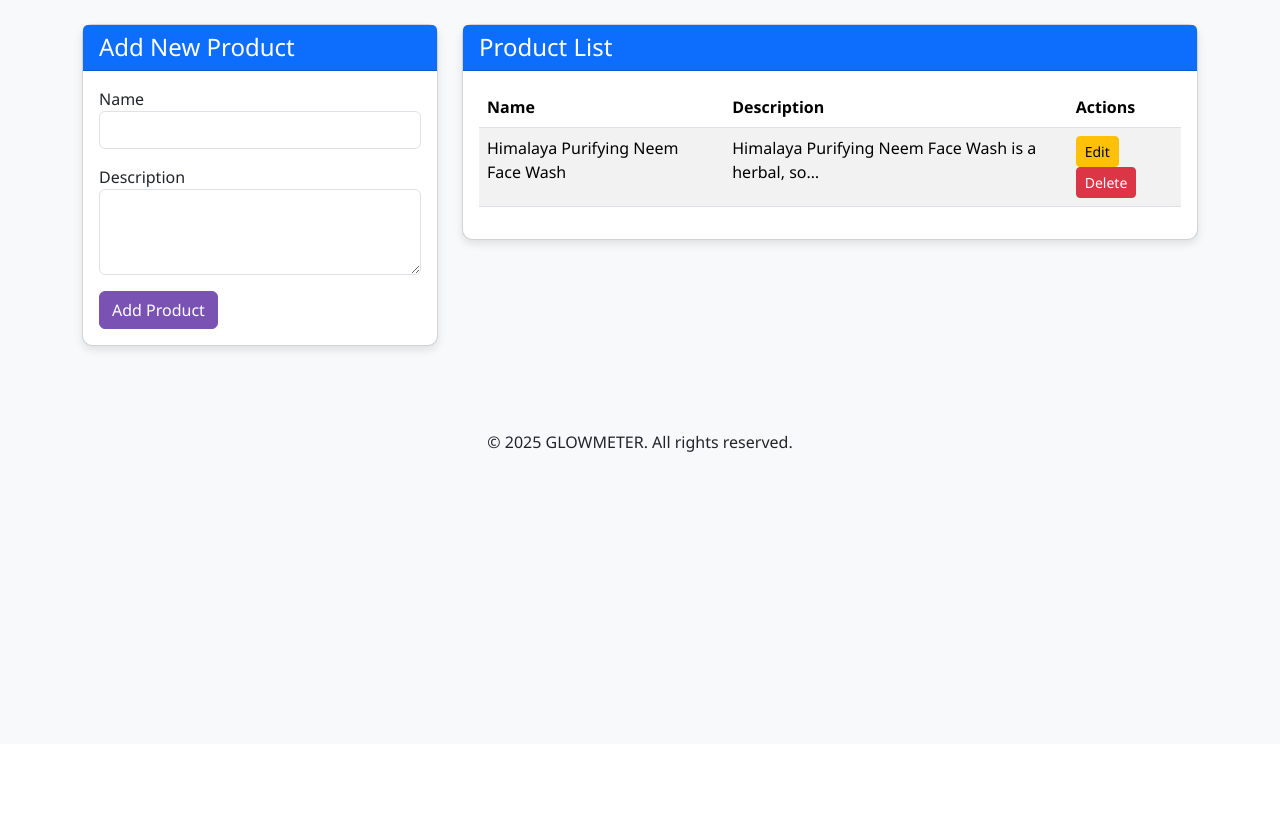
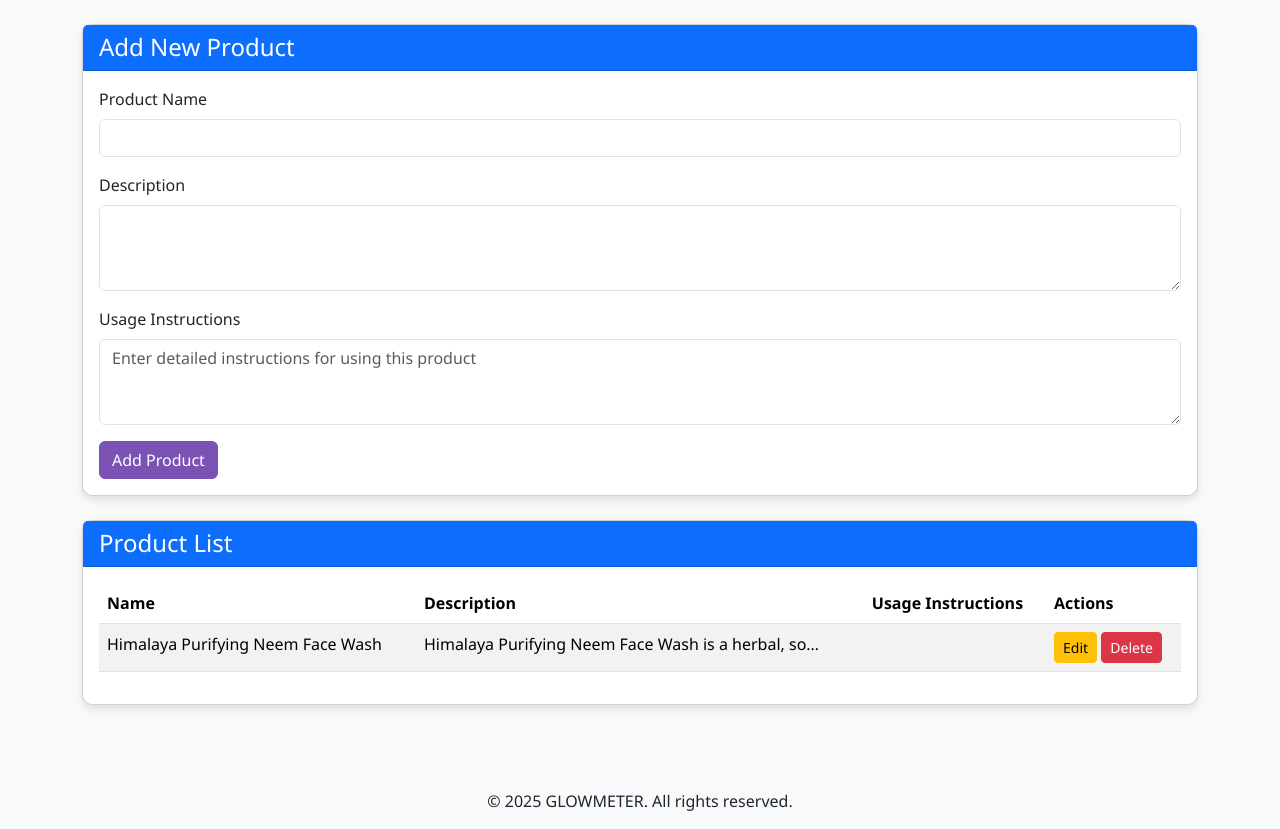
Before and after one commit to TreesaKuriakose/Dr.Skin, a Django app: page /manage-products/ in a window 1280 px wide. Shown: the part 56-885 px from the top of the page. Before the commit the page ends 508 px from the top, so only its background shows below. Run offline with Django 5.2, Linux system fonts and the light colour scheme; a user stored in the database is signed in; data comes from the database, SQL or seed files in the repository; both versions use the stored data as it was after the commit.

Commit message:
third commit

```diff
--- a/glowmeter_app/views.py
+++ b/glowmeter_app/views.py
@@ -456,10 +456,10 @@ def view_prescriptions(request):
     user = request.user
 
     if user.is_doctor:
-        prescriptions = Prescription.objects.filter(doctor=user.doctor_profile)
+        prescriptions = Prescription.objects.filter(doctor=user.doctor_profile).select_related('doctor', 'patient').prefetch_related('prescriptionitem_set', 'prescriptionitem_set__product')
         template = 'doctor_prescriptions.html'
     else:
-        prescriptions = Prescription.objects.filter(patient=user)
+        prescriptions = Prescription.objects.filter(patient=user).select_related('doctor').prefetch_related('prescriptionitem_set', 'prescriptionitem_set__product')
         template = 'user_prescriptions.html'
 
     return render(request, template, {'prescriptions': prescriptions})
@@ -486,10 +486,11 @@ class ProductForm(forms.ModelForm):
     """Form for adding/editing products"""
     class Meta:
         model = Product
-        fields = ('name', 'description')
+        fields = ('name', 'description', 'usage_instructions')
         widgets = {
             'name': forms.TextInput(attrs={'class': 'form-control'}),
             'description': forms.Textarea(attrs={'class': 'form-control', 'rows': 3}),
+            'usage_instructions': forms.Textarea(attrs={'class': 'form-control', 'rows': 3, 'placeholder': 'Enter detailed instructions for using this product'}),
         }
 
 @login_required
--- a/templates/manage_products.html
+++ b/templates/manage_products.html
@@ -5,35 +5,10 @@
 {% block content %}
 <div class="container mt-4">
     <div class="row">
-        <div class="col-md-4">
-            <div class="card">
+        <div class="col-12">
+            <div class="card mb-4">
                 <div class="card-header bg-primary text-white">
                     <h4 class="mb-0">Add New Product</h4>
-                </div>
-                <div class="card-body">
-                    <form method="post">
-                        {% csrf_token %}
-                        {% for field in form %}
-                            <div class="form-group mb-3">
-                                <label for="{{ field.id_for_label }}">{{ field.label }}</label>
-                                {{ field }}
-                                {% if field.errors %}
-                                    <div class="alert alert-danger mt-2">
-                                        {{ field.errors }}
-                                    </div>
-                                {% endif %}
-                            </div>
-                        {% endfor %}
-                        <button type="submit" class="btn btn-primary">Add Product</button>
-                    </form>
-                </div>
-            </div>
-        </div>
-
-        <div class="col-md-8">
-            <div class="card">
-                <div class="card-header bg-primary text-white">
-                    <h4 class="mb-0">Product List</h4>
                 </div>
                 <div class="card-body">
                     {% if messages %}
@@ -44,6 +19,30 @@
                         {% endfor %}
                     {% endif %}
 
+                    <form method="post">
+                        {% csrf_token %}
+                        <div class="mb-3">
+                            <label for="{{ form.name.id_for_label }}" class="form-label">Product Name</label>
+                            {{ form.name }}
+                        </div>
+                        <div class="mb-3">
+                            <label for="{{ form.description.id_for_label }}" class="form-label">Description</label>
+                            {{ form.description }}
+                        </div>
+                        <div class="mb-3">
+                            <label for="{{ form.usage_instructions.id_for_label }}" class="form-label">Usage Instructions</label>
+                            {{ form.usage_instructions }}
+                        </div>
+                        <button type="submit" class="btn btn-primary">Add Product</button>
+                    </form>
+                </div>
+            </div>
+
+            <div class="card">
+                <div class="card-header bg-primary text-white">
+                    <h4 class="mb-0">Product List</h4>
+                </div>
+                <div class="card-body">
                     {% if products %}
                         <div class="table-responsive">
                             <table class="table table-striped">
@@ -51,6 +50,7 @@
                                     <tr>
                                         <th>Name</th>
                                         <th>Description</th>
+                                        <th>Usage Instructions</th>
                                         <th>Actions</th>
                                     </tr>
                                 </thead>
@@ -59,6 +59,7 @@
                                         <tr>
                                             <td>{{ product.name }}</td>
                                             <td>{{ product.description|truncatechars:50 }}</td>
+                                            <td>{{ product.usage_instructions|truncatechars:50 }}</td>
                                             <td>
                                                 <a href="{% url 'edit_product' product.id %}" class="btn btn-warning btn-sm">
                                                     <i class="fas fa-edit"></i> Edit
@@ -73,7 +74,7 @@
                             </table>
                         </div>
                     {% else %}
-                        <p class="text-center">No products added yet.</p>
+                        <p class="text-center">No products available.</p>
                     {% endif %}
                 </div>
             </div>
```
Also changed, not shown: templates/create_prescription.html (+9 -4 lines), templates/edit_product.html (+14 -14 lines), templates/user_prescriptions.html (+36 -15 lines), db.sqlite3, media/profiles/user2.webp (added), media/profiles/user2_0Ll76CX.webp (added).
